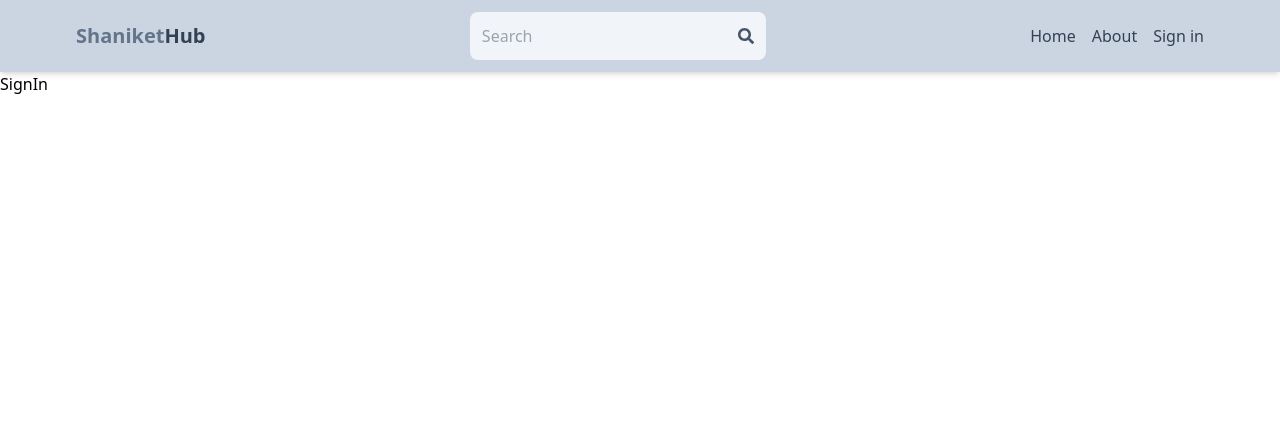
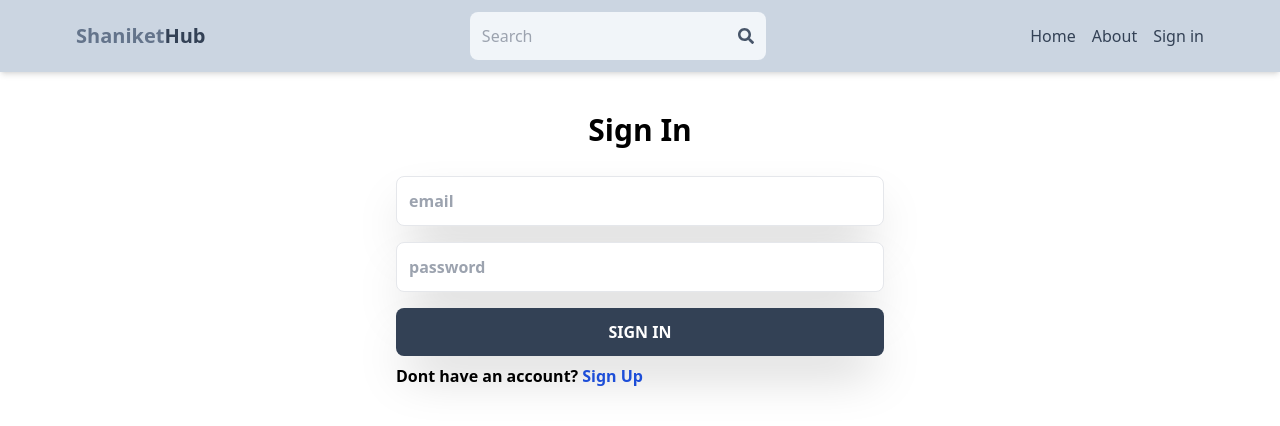
Before and after one commit to Saniketbaisoya/MERN-LOCAL-BUSINESS-HUB, a React (Vite) app in the folder Local-Buisness-Hub/: page /signIn in a window 1280 px wide. Shown: the top 426 px of the page. Built offline with nearby package versions, Linux system fonts and the light colour scheme.

Commit message:
Creating the signIn page and proper add functionality with backend signInRouter

```diff
--- a/Local-Buisness-Hub/src/pages/signIn.jsx
+++ b/Local-Buisness-Hub/src/pages/signIn.jsx
@@ -1,9 +1,92 @@
-import React from 'react'
+import React, { useState } from 'react'
+import {Link, useNavigate} from 'react-router-dom'
+/**
+ * SignUp means login yani user iss component ke upr login krega.
+ * With the given details (userName,email and password)
+ * Then yeah data user enter krega client side pr,
+ * Then yeah data phr backend ke through kri hui api userRouter vali expose
+ * Uske pass yeah data jayega....
+ */
+export default function SignUp() {
+  const [formData,setFormData] = useState({});
+  const navigate = useNavigate();
+  const [error,setError] = useState(null);
+  const[loading,setLoading] = useState(false);
 
-export default function SignIn() {
+
+  const handleChange = (e) =>{
+    setFormData({
+      ...formData,
+      [e.target.id] : e.target.value
+
+    });
+  };
+  console.log(formData);
+
+  /**
+   * Now this event handler is the function of the signIp button
+   * Means when we click to the button then this handleSubmit eventHandler should be executed
+   * Then this will track the whole action(which perform by the client on button component) and send to the backend authRouter api
+   * Then the user will be created...
+   *
+   */
+  const handleSubmit = async (e) => {
+    e.preventDefault();
+    try {
+      // Now iss yha proxy ka use krke jo authRouter(backend) pr request raise kr rhe hai
+      // isme proxy ka methond kya hoga usko alg se req ki jgh define krte hai
+      // also yha req data ka type kaisa hoga voh bhi dege...
+      setLoading(true);
+      const res = await fetch('/api/signin',{
+        method : 'POST',
+        headers : {
+          'Content-Type' : 'application/json',
+        },
+        body : JSON.stringify(formData),
+      });
+      const data = await res.json();
+      console.log(data);
+      if(data.success == false){
+        setLoading(false)
+        setError(data.message);
+        return;
+      }
+      setLoading(false);
+      setError(null);
+
+      navigate('/');
+    } catch (error) {
+      setLoading(false);
+      setError(error.message);
+    }
+  };
+  console.log(formData);
   return (
-    <div>
-      SignIn
+    <div className='p-3 max-w-lg mx-auto'>
+      <h1 className='text-3xl text-center font-semibold my-7'>Sign In</h1>
+
+        <form onSubmit={handleSubmit} className='flex flex-col gap-4 font-semibold '>
+          <input type="email" placeholder='email'
+            className='border p-3 rounded-lg shadow-2xl' id="email" onChange={handleChange}
+          />
+          <input type="password" placeholder='password'
+            className='border p-3 rounded-lg shadow-2xl' id="password" onChange={handleChange}
+          />
+          <button disabled={loading} type='submit' className='bg-slate-700 text-white p-3
+          rounded-lg uppercase hover:bg-opacity-95 disabled:opacity-80 shadow-2xl'
+          >{loading ? 'Loading...' : 'Sign In'}</button>
+        </form>
+        <div className='flex gap-1 mt-2'>
+          <p className='font-semibold'> Dont have an account?</p>
+          <Link to="/signUp">
+          <span className='text-blue-700 hover:underline font-semibold hover:opacity-85'>Sign Up</span>
+          </Link>
+          {error &&
+            <div className='p-3 max-w-lg mx-auto'>
+            <p className="inline-block text-center  text-sm font-medium text-red-700 bg-red-100 border border-red-400 rounded-lg px-4 py-2 shadow-md animate-bounce">{error}</p>
+            </div>
+          }
+        </div>
     </div>
   )
 }
```
